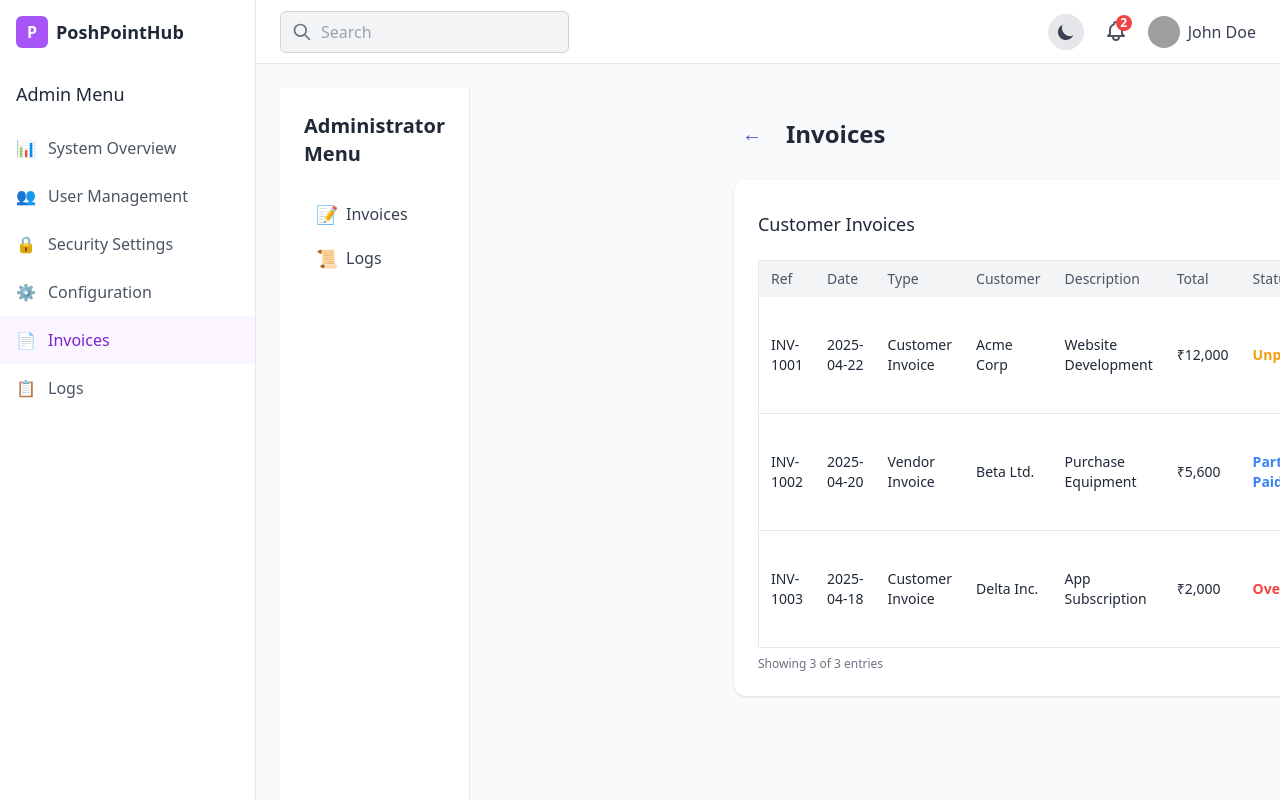
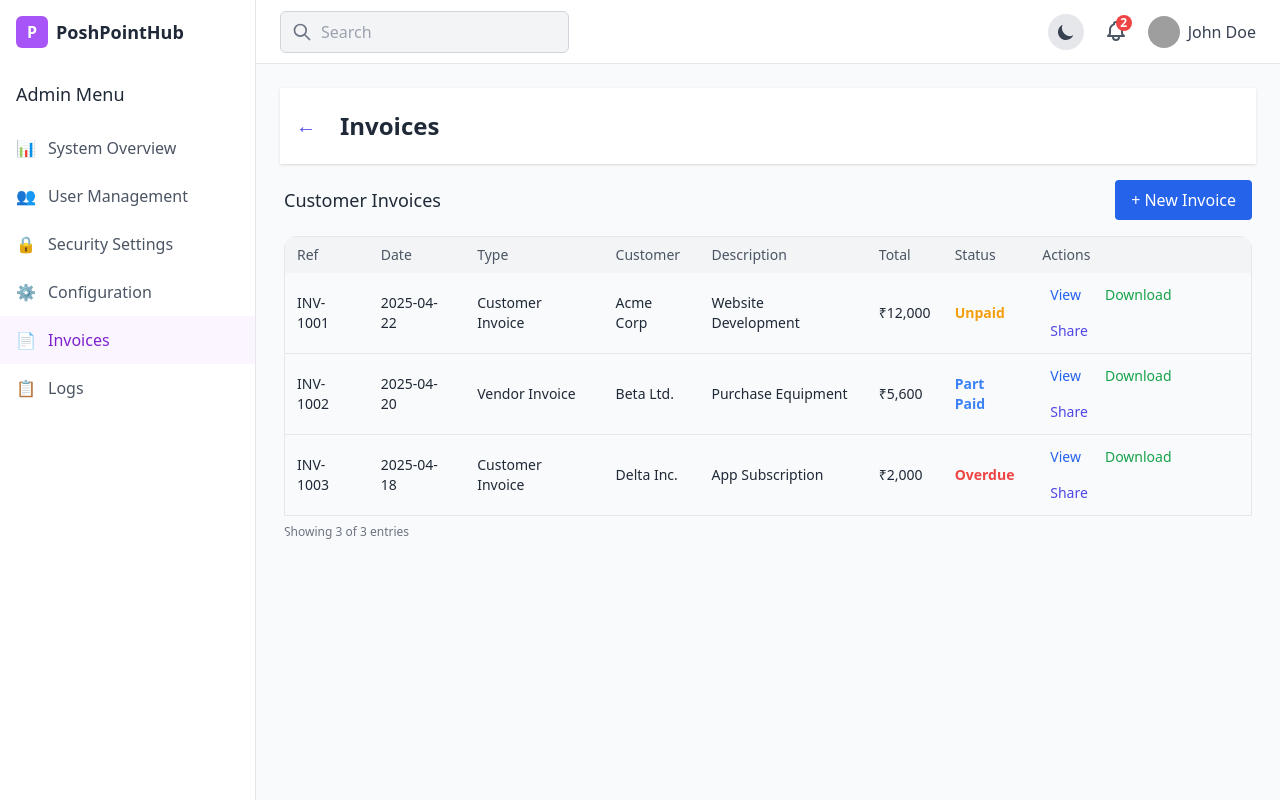
Before and after one commit to pooja12-dev/electronics-management, a React (Create React App) app: page /dashboard/admin/invoices in a window 1280 px wide. Built offline with nearby package versions, Linux system fonts and the light colour scheme; grey boxes are pictures that could not be loaded.

Commit message:
modified ui of logs and invoices under admin

```diff
--- a/src/pages/AdminPages/Logs.jsx
+++ b/src/pages/AdminPages/Logs.jsx
@@ -1,10 +1,5 @@
-import React, { useState } from "react";
+import React from "react";
 import { useNavigate } from "react-router-dom";
-
-const menu = [
-  { label: "Invoices", icon: "📝", key: "invoices" },
-  { label: "Logs", icon: "📜", key: "logs" },
-];
 
 const sampleLogs = [
   {
@@ -35,56 +30,11 @@ const sampleLogs = [
 
 export default function Logs() {
   const navigate = useNavigate();
-  const [sidebarOpen, setSidebarOpen] = useState(false);
 
   return (
-    <div className="flex min-h-screen bg-gray-50">
-      {/* Mobile menu button */}
-      <button
-        className="md:hidden fixed top-3 left-3 z-30 bg-white shadow rounded-full p-2"
-        onClick={() => setSidebarOpen(!sidebarOpen)}
-        aria-label="Open sidebar"
-      >
-        <span className="text-2xl">☰</span>
-      </button>
-      {/* Sidebar */}
-      <aside
-        className={`fixed inset-y-0 left-0 z-20 bg-white border-r p-6 w-[70vw] max-w-xs transform md:static md:translate-x-0 md:w-60
-        transition-transform ease-in-out duration-200
-        ${
-          sidebarOpen ? "translate-x-0" : "-translate-x-full"
-        } md:translate-x-0 hidden md:block md:h-auto md:relative`}
-      >
-        <button
-          className="md:hidden absolute top-4 right-4 z-30"
-          onClick={() => setSidebarOpen(false)}
-        >
-          <span className="text-2xl">×</span>
-        </button>
-        <div className="text-xl font-bold mb-6">Administrator Menu</div>
-        <nav>
-          {menu.map((item) => (
-            <div
-              key={item.key}
-              className="flex items-center gap-2 px-3 py-2 rounded-lg cursor-pointer hover:bg-indigo-50 font-medium text-gray-700"
-            >
-              <span className="text-lg">{item.icon}</span>
-              <span>{item.label}</span>
-            </div>
-          ))}
-        </nav>
-      </aside>
-      {/* Overlay for sidebar */}
-      {sidebarOpen ? (
-        <div
-          className="fixed inset-0 bg-black bg-opacity-20 z-10 md:hidden"
-          onClick={() => setSidebarOpen(false)}
-        />
-      ) : null}
-      {/* Main */}
-      <main className="flex-1 p-2 xs:p-3 sm:p-4 md:p-6 md:ml-60">
+    <div className="min-h-screen bg-gray-50 flex flex-col">
       {/* Topbar */}
-        <div className="flex items-center gap-4 mb-6">
+      <div className="w-full flex items-center gap-4 px-2 xs:px-4 py-4 shadow bg-white sticky top-0 z-10">
         <button
           onClick={() => navigate(-1)}
           className="text-indigo-600 hover:bg-indigo-100 p-2 rounded-full transition"
@@ -93,27 +43,25 @@ export default function Logs() {
         </button>
         <h1 className="text-xl sm:text-2xl font-bold">Logs</h1>
       </div>
-        {/* CONTENT */}
-        <div className="bg-white p-2 xs:p-4 sm:p-6 rounded-xl shadow">
+
+      <div className="flex-1 flex justify-center items-start py-4 px-1">
+        <div className="w-full max-w-5xl">
           <div className="flex flex-col sm:flex-row sm:justify-between sm:items-center gap-2 mb-4">
             <div className="text-base sm:text-lg font-medium">System Logs</div>
             <button className="bg-indigo-600 text-white px-4 py-2 rounded hover:bg-indigo-700 transition w-full sm:w-auto">
               Download Logs
             </button>
           </div>
-          {/* Cards xs/sm | Table for md+ */}
-          <div className="block md:hidden">
-            <div className="space-y-4">
+          {/* Mobile (cards) */}
+          <div className="block md:hidden space-y-4">
             {sampleLogs.map((log, idx) => (
               <div
                 key={idx}
-                  className="rounded-lg border bg-gray-50 p-4 shadow-sm text-sm"
+                className="rounded-lg border bg-white p-4 shadow-sm text-sm"
               >
                 <div className="flex justify-between items-center mb-1">
                   <span className="font-semibold">{log.user}</span>
-                    <span className="text-xs text-gray-400">
-                      {log.timestamp}
-                    </span>
+                  <span className="text-xs text-gray-400">{log.timestamp}</span>
                 </div>
                 <div>
                   <div>
@@ -126,8 +74,8 @@ export default function Logs() {
               </div>
             ))}
           </div>
-          </div>
-          <div className="hidden md:block overflow-x-auto">
+          {/* Desktop (table) */}
+          <div className="hidden md:block overflow-x-auto rounded-xl">
             <table className="min-w-full text-sm text-left border">
               <thead className="bg-gray-100 text-gray-600">
                 <tr>
@@ -153,7 +101,7 @@ export default function Logs() {
             </div>
           </div>
         </div>
-      </main>
+      </div>
     </div>
   );
 }
--- a/src/pages/AdminPages/invoices.jsx
+++ b/src/pages/AdminPages/invoices.jsx
@@ -1,10 +1,5 @@
-import React, { useState } from "react";
+import React from "react";
 import { useNavigate } from "react-router-dom";
-
-const menu = [
-  { label: "Invoices", icon: "📝", key: "invoices" },
-  { label: "Logs", icon: "📜", key: "logs" },
-];
 
 const sampleInvoices = [
   {
@@ -45,56 +40,11 @@ const statusColor = {
 
 export default function Invoices() {
   const navigate = useNavigate();
-  const [sidebarOpen, setSidebarOpen] = useState(false);
 
   return (
-    <div className="flex min-h-screen bg-gray-50">
-      {/* Mobile menu button */}
-      <button
-        className="md:hidden fixed top-3 left-3 z-30 bg-white shadow rounded-full p-2"
-        onClick={() => setSidebarOpen(!sidebarOpen)}
-        aria-label="Open sidebar"
-      >
-        <span className="text-2xl">☰</span>
-      </button>
-      {/* Sidebar */}
-      <aside
-        className={`fixed inset-y-0 left-0 z-20 bg-white border-r p-6 w-[70vw] max-w-xs transform md:static md:translate-x-0 md:w-60
-        transition-transform ease-in-out duration-200
-        ${
-          sidebarOpen ? "translate-x-0" : "-translate-x-full"
-        } md:translate-x-0 hidden md:block md:h-auto md:relative`}
-      >
-        <button
-          className="md:hidden absolute top-4 right-4 z-30"
-          onClick={() => setSidebarOpen(false)}
-        >
-          <span className="text-2xl">×</span>
-        </button>
-        <div className="text-xl font-bold mb-6">Administrator Menu</div>
-        <nav>
-          {menu.map((item) => (
-            <div
-              key={item.key}
-              className="flex items-center gap-2 px-3 py-2 rounded-lg cursor-pointer hover:bg-indigo-50 font-medium text-gray-700"
-            >
-              <span className="text-lg">{item.icon}</span>
-              <span>{item.label}</span>
-            </div>
-          ))}
-        </nav>
-      </aside>
-      {/* Overlay for sidebar */}
-      {sidebarOpen ? (
-        <div
-          className="fixed inset-0 bg-black bg-opacity-20 z-10 md:hidden"
-          onClick={() => setSidebarOpen(false)}
-        />
-      ) : null}
-      {/* Main */}
-      <main className="flex-1 p-2 xs:p-3 sm:p-4 md:p-6 md:ml-60">
+    <div className="min-h-screen bg-gray-50 flex flex-col">
       {/* Topbar */}
-        <div className="flex items-center gap-4 mb-6">
+      <div className="w-full flex items-center gap-4 px-2 xs:px-4 py-4 shadow bg-white sticky top-0 z-10">
         <button
           onClick={() => navigate(-1)}
           className="text-indigo-600 hover:bg-indigo-100 p-2 rounded-full transition"
@@ -103,8 +53,9 @@ export default function Invoices() {
         </button>
         <h1 className="text-xl sm:text-2xl font-bold">Invoices</h1>
       </div>
-        {/* CONTENT */}
-        <div className="bg-white p-2 xs:p-4 sm:p-6 rounded-xl shadow">
+
+      <div className="flex-1 flex justify-center items-start py-4 px-1">
+        <div className="w-full max-w-5xl">
           <div className="flex flex-col sm:flex-row sm:justify-between sm:items-center gap-2 mb-4">
             <div className="text-base sm:text-lg font-medium">
               Customer Invoices
@@ -113,13 +64,12 @@ export default function Invoices() {
               + New Invoice
             </button>
           </div>
-          {/* Cards for xs/sm | Table for md+ */}
-          <div className="block md:hidden">
-            <div className="space-y-4">
+          {/* Mobile (cards) */}
+          <div className="block md:hidden space-y-4">
             {sampleInvoices.map((inv) => (
               <div
                 key={inv.ref}
-                  className="rounded-lg border bg-gray-50 p-4 shadow-sm"
+                className="rounded-lg border bg-white p-4 shadow-sm"
               >
                 <div className="flex justify-between items-center mb-2">
                   <span className="font-semibold">{inv.ref}</span>
@@ -162,9 +112,8 @@ export default function Invoices() {
               </div>
             ))}
           </div>
-          </div>
-          {/* Table for md+ */}
-          <div className="hidden md:block overflow-x-auto">
+          {/* Desktop (table) */}
+          <div className="hidden md:block overflow-x-auto rounded-xl">
             <table className="min-w-full text-sm text-left border">
               <thead className="bg-gray-100 text-gray-600">
                 <tr>
@@ -214,7 +163,7 @@ export default function Invoices() {
             </div>
           </div>
         </div>
-      </main>
+      </div>
     </div>
   );
 }
```
Lines whose indentation alone changed are shown as unchanged.
